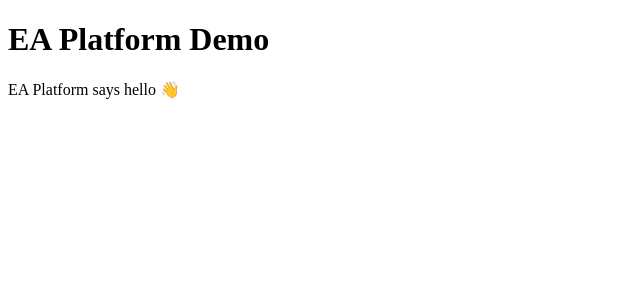
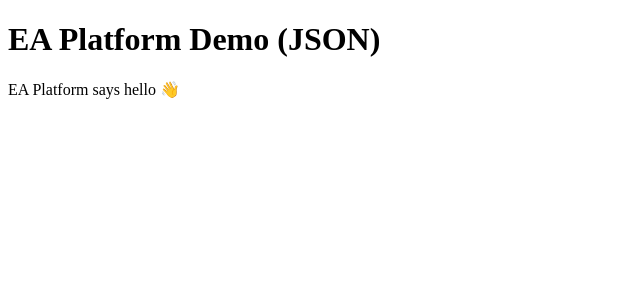
Before and after one commit to Ph1Eashan/ea-platform, a React (Vite) app: page / in a window 1280 px wide. Shown: the top 300 px of the page, without its empty margins (0-640 px from the left). Built offline with nearby package versions, Linux system fonts and the light colour scheme.

Commit message:
Phase 2.1: load page config from JSON via explicit trust boundary

```diff
--- a/src/EashanApp.tsx
+++ b/src/EashanApp.tsx
@@ -1,11 +1,16 @@
 import { renderLayout } from "./layout/layoutEngine";
-import { demoPage } from "./pages/demo/page";
+import { loadPageConfig } from "./core/loadPageConfig";
+
+// Vite supports JSON imports
+import rawConfig from "./pages/demo/config.json";
 
 export function EashanApp() {
+  const pageConfig = loadPageConfig(rawConfig);
+
   return (
     <div>
-      <h1>{demoPage.page.title}</h1>
-      {renderLayout(demoPage.layout)}
+      <h1>{pageConfig.page.title}</h1>
+      {renderLayout(pageConfig.layout)}
     </div>
   );
 }
--- /dev/null
+++ b/src/core/loadPageConfig.ts
@@ -0,0 +1,10 @@
+import type { PageConfig } from "../schema/page.types";
+
+/**
+ * Loads a page config from untrusted input.
+ * Validation will be added in Phase 2.2.
+ */
+export function loadPageConfig(raw: unknown): PageConfig {
+  // ❗ Temporary unsafe cast — intentional for Phase 2.1
+  return raw as PageConfig;
+}
--- /dev/null
+++ b/src/pages/demo/config.json
@@ -0,0 +1,14 @@
+{
+  "page": {
+    "title": "EA Platform Demo (JSON)"
+  },
+  "layout": {
+    "type": "stack",
+    "children": [
+      {
+        "type": "widget",
+        "widget": "text"
+      }
+    ]
+  }
+}
--- a/src/pages/demo/page.ts
+++ /dev/null
@@ -1,16 +0,0 @@
-import type { PageConfig } from "../../schema/page.types";
-
-export const demoPage: PageConfig = {
-  page: {
-    title: "EA Platform Demo",
-  },
-  layout: {
-    type: "stack",
-    children: [
-      {
-        type: "widget",
-        widget: "text",
-      },
-    ],
-  },
-};
```
